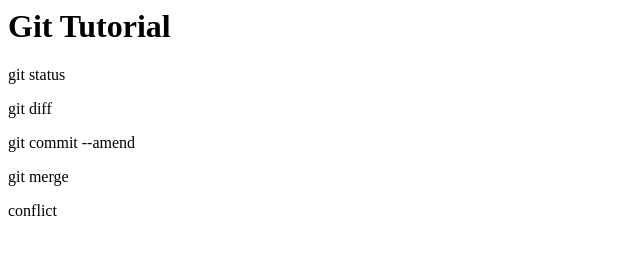
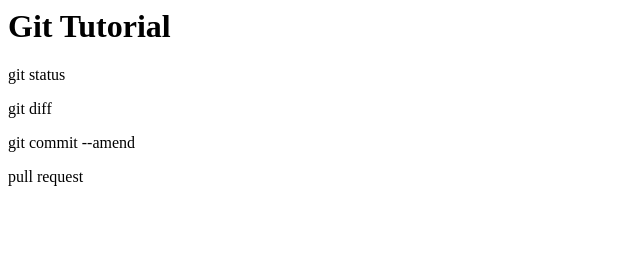
Before and after one commit to koshin2020/git_tutorial, a plain HTML site: page git-tutorial/index.html in a window 1280 px wide. Shown: the full height of the page, 0-640 px from the left. Drawn offline with Linux system fonts and the light colour scheme.

Commit message:
pull requestを追記

```diff
--- a/git-tutorial/index.html
+++ b/git-tutorial/index.html
@@ -2,5 +2,4 @@
 <p>git status</p>
 <p>git diff</p>
 <p>git commit --amend</p>
-<p>git merge</p>
-<p>conflict</p>
+<p>pull request</p>
```
